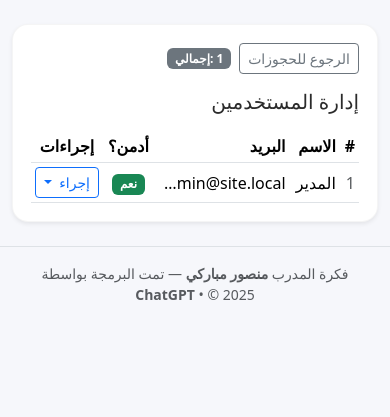
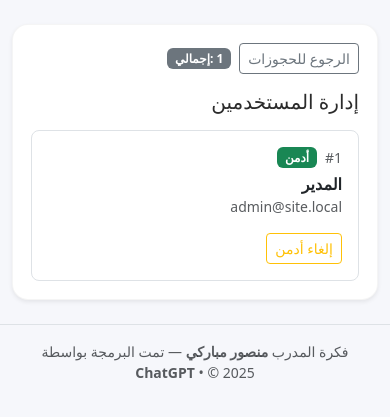
Before and after one commit to SinCity2025/zoom-booking, a Flask app: page /admin/users in a window 390 px wide. Shown: the part 56-473 px from the top of the page. Run offline with Flask 3, Linux system fonts and the light colour scheme; the visitor is signed in with stand-in values (Sample User, id 1); data comes from the database, SQL or seed files in the repository; some libraries are stand-ins or nearby versions.

Commit message:
Update admin_users.html

```diff
--- a/templates/admin_users.html
+++ b/templates/admin_users.html
@@ -1,12 +1,16 @@
 {% extends 'base.html' %}
 {% block content %}
 <style>
-  /* تقليل عرض أعمدة الاسم/الإيميل على الجوال مع قطع أنيق */
-  .col-truncate {
-    max-width: 180px;         /* عدّلها حسب ما يناسبك */
+  /* قصّ نص الاسم/الإيميل داخل الكروت */
+  .text-trim {
+    overflow: hidden;
+    text-overflow: ellipsis;
+    white-space: nowrap;
   }
-  @media (max-width: 420px){
-    .col-truncate { max-width: 130px; }
+  .user-chip {
+    font-size: .8rem;
+    padding: .25rem .5rem;
+    border-radius: .5rem;
   }
 </style>
 
@@ -30,26 +34,74 @@
           {% endif %}
         {% endwith %}
 
+        {# ===================== عرض الجوال: كروت ===================== #}
+        <div class="d-md-none">
+          {% if users %}
+            <div class="vstack gap-3">
+              {% for u in users %}
+              <div class="border rounded-3 p-3 bg-white">
+                <div class="d-flex align-items-start justify-content-between gap-2">
+                  <div class="flex-grow-1">
+                    <div class="d-flex align-items-center gap-2 mb-1">
+                      <span class="text-muted small">#{{ u.id }}</span>
+                      {% if u.is_admin %}
+                        <span class="badge bg-success">أدمن</span>
+                      {% else %}
+                        <span class="badge bg-secondary">مستخدم</span>
+                      {% endif %}
+                    </div>
+                    <div class="fw-semibold text-trim" title="{{ u.name }}">{{ u.name }}</div>
+                    <div class="text-muted small text-trim" title="{{ u.email }}">{{ u.email }}</div>
+                  </div>
+                </div>
+
+                <div class="d-grid gap-2 mt-3">
+                  {% if not u.is_admin %}
+                    <form method="post" action="{{ url_for('admin_make_admin', uid=u.id) }}">
+                      <button class="btn btn-primary btn-sm">ترقية لأدمن</button>
+                    </form>
+                  {% else %}
+                    <form method="post" action="{{ url_for('admin_remove_admin', uid=u.id) }}">
+                      <button class="btn btn-outline-warning btn-sm">إلغاء أدمن</button>
+                    </form>
+                  {% endif %}
+
+                  {% if user and user.id != u.id %}
+                  <form method="post"
+                        action="{{ url_for('admin_delete_user', uid=u.id) }}"
+                        onsubmit="return confirm('متأكد من حذف هذا المستخدم؟ سيُحذف معه سجل حجوزاته.');">
+                    <button class="btn btn-outline-danger btn-sm">حذف المستخدم</button>
+                  </form>
+                  {% endif %}
+                </div>
+              </div>
+              {% endfor %}
+            </div>
+          {% else %}
+            <div class="text-muted">لا يوجد مستخدمون بعد.</div>
+          {% endif %}
+        </div>
+
+        {# ===================== عرض الديسكتوب/التابلت: جدول ===================== #}
+        <div class="d-none d-md-block">
+          {% if users %}
             <div class="table-responsive">
-          <table class="table table-sm align-middle mb-0">
+              <table class="table align-middle mb-0">
                 <thead>
                   <tr>
                     <th class="text-nowrap">#</th>
                     <th class="text-nowrap">الاسم</th>
                     <th class="text-nowrap">البريد</th>
                     <th class="text-center text-nowrap">أدمن؟</th>
-                <th class="text-center text-nowrap" style="width:1%;">إجراءات</th>
+                    <th class="text-center text-nowrap" style="width:260px">إجراءات</th>
                   </tr>
                 </thead>
                 <tbody>
                   {% for u in users %}
                   <tr>
                     <td class="text-muted">{{ u.id }}</td>
-
-                <!-- الاسم والبريد مع قطع تلقائي -->
-                <td class="col-truncate text-truncate" title="{{ u.name }}">{{ u.name }}</td>
-                <td class="col-truncate text-truncate" title="{{ u.email }}">{{ u.email }}</td>
-
+                    <td>{{ u.name }}</td>
+                    <td>{{ u.email }}</td>
                     <td class="text-center">
                       {% if u.is_admin %}
                         <span class="badge bg-success">نعم</span>
@@ -57,42 +109,34 @@
                         <span class="badge bg-secondary">لا</span>
                       {% endif %}
                     </td>
-
-                <!-- قائمة إجراءات منسدلة (أفضل للجوال) -->
                     <td class="text-center">
-                  <div class="dropdown">
-                    <button class="btn btn-sm btn-outline-primary dropdown-toggle" type="button"
-                            data-bs-toggle="dropdown" aria-expanded="false">
-                      إجراء
-                    </button>
-                    <div class="dropdown-menu dropdown-menu-end text-end">
-
+                      <div class="btn-group btn-group-sm" role="group">
                         {% if not u.is_admin %}
                           <form method="post" action="{{ url_for('admin_make_admin', uid=u.id) }}">
-                        <button class="dropdown-item" type="submit">ترقية لأدمن</button>
+                            <button class="btn btn-primary">ترقية</button>
                           </form>
                         {% else %}
                           <form method="post" action="{{ url_for('admin_remove_admin', uid=u.id) }}">
-                        <button class="dropdown-item" type="submit">إلغاء أدمن</button>
+                            <button class="btn btn-outline-warning">إلغاء أدمن</button>
                           </form>
                         {% endif %}
-
                         {% if user and user.id != u.id %}
                           <form method="post"
                                 action="{{ url_for('admin_delete_user', uid=u.id) }}"
-                            onsubmit="return confirm('متأكد من حذف هذا المستخدم؟ سيُحذف معه سجل حجوزاته.');">
-                        <button class="dropdown-item text-danger" type="submit">حذف</button>
+                                onsubmit="return confirm('متأكد من حذف هذا المستخدم؟');">
+                            <button class="btn btn-outline-danger">حذف</button>
                           </form>
                         {% endif %}
                       </div>
-                  </div>
                     </td>
                   </tr>
-              {% else %}
-              <tr><td colspan="5" class="text-center text-muted py-4">لا يوجد مستخدمون بعد.</td></tr>
                   {% endfor %}
                 </tbody>
               </table>
+            </div>
+          {% else %}
+            <div class="text-muted">لا يوجد مستخدمون بعد.</div>
+          {% endif %}
         </div>
 
       </div>
```
Lines whose indentation alone changed are shown as unchanged.
